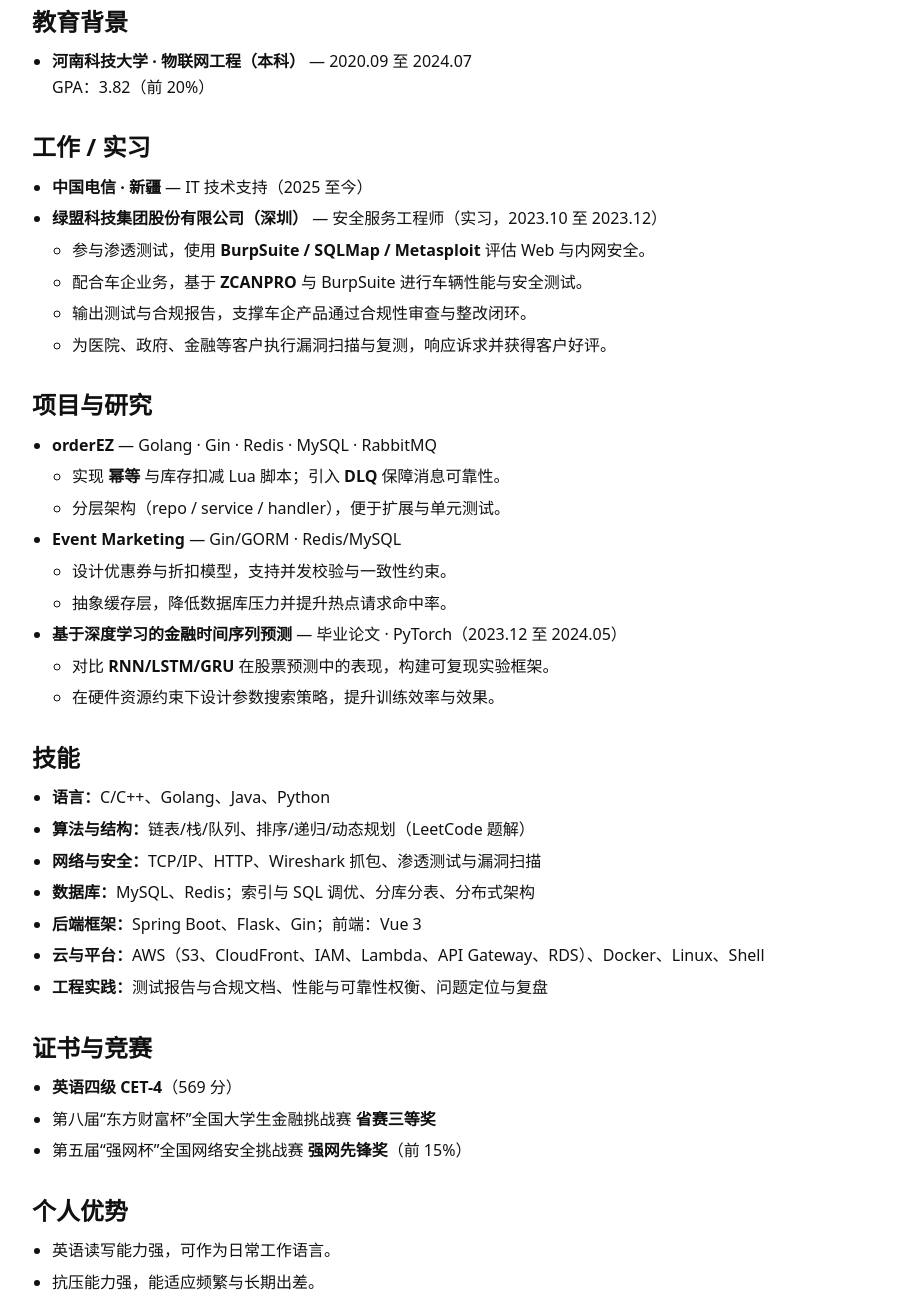
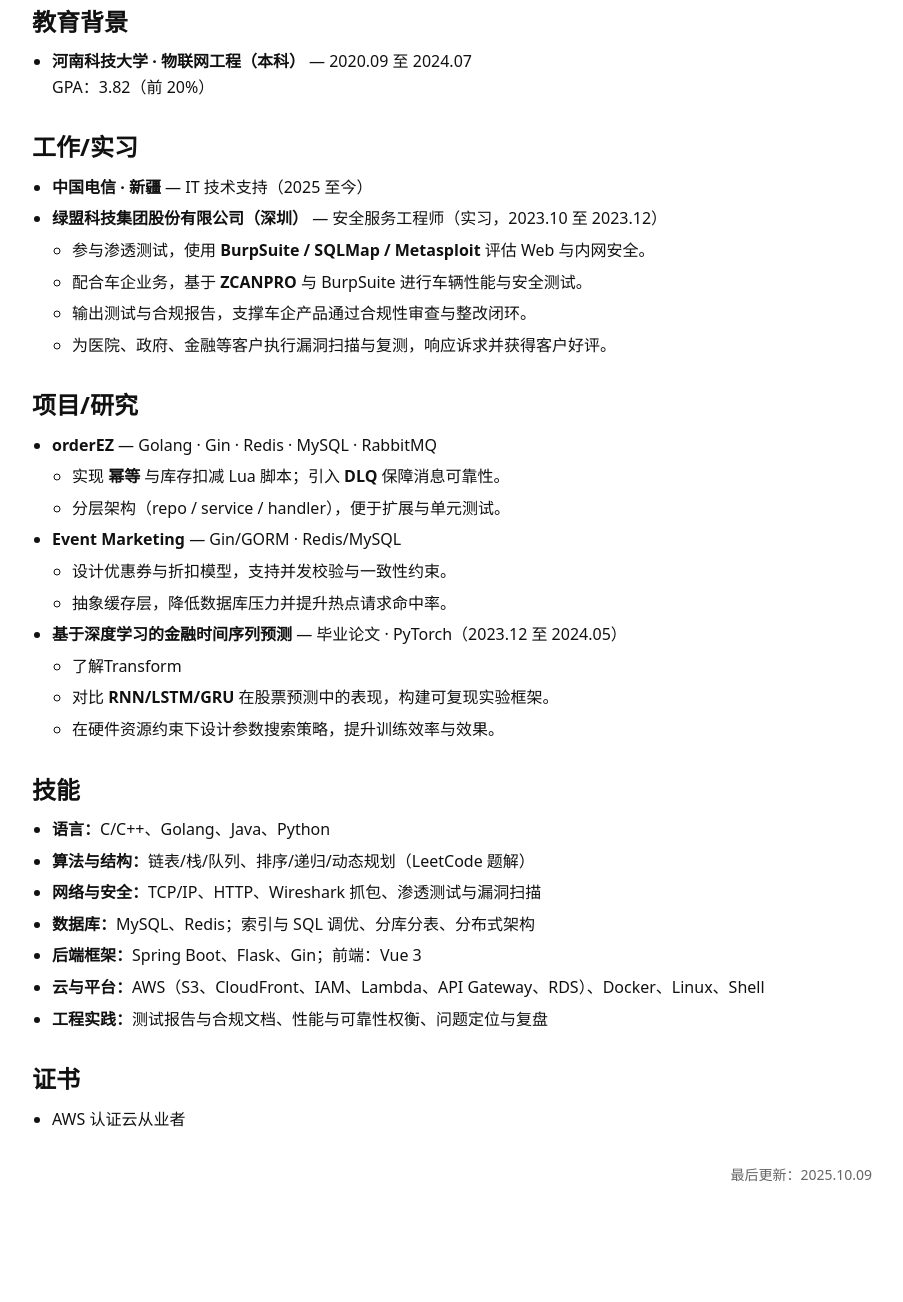
Before and after one commit to Apolonia-Vitali-Corleone/cv.whynotcloud.ltd, a plain HTML site: page site/cn/index.html in a window 1280 px wide. Shown: the part 378-1680 px from the top of the page, without its empty margins (188-1091 px from the left). After the commit the page ends 1605 px from the top, so only its background shows below. Drawn offline with Linux system fonts and the light colour scheme.

Commit message:
update
delete anything that i cannot fully understand

```diff
--- a/site/cn/index.html
+++ b/site/cn/index.html
@@ -21,7 +21,7 @@
             <span>安全 / 后端 / DevOps</span>
           </div>
           <div class="links">
-            <a href="tel:19838638832">198-3863-8832</a> ·
+            <a href="tel:+86-19838638832">198-3863-8832</a> ·
             <a href="mailto:3109158767@qq.com">3109158767@qq.com</a> ·
             <a href="https://github.com/Apolonia-Vitali-Corleone" rel="noopener" target="_blank">GitHub</a> ·
             <a href="/resume.pdf" rel="noopener" target="_blank">PDF</a>
@@ -54,7 +54,7 @@
       </section>
 
       <section>
-        <h2>工作 / 实习</h2>
+        <h2>工作/实习</h2>
         <ul>
           <li><b>中国电信 · 新疆</b> — IT 技术支持（2025 至今）</li>
           <li>
@@ -70,7 +70,7 @@
       </section>
 
       <section>
-        <h2>项目与研究</h2>
+        <h2>项目/研究</h2>
         <ul>
           <li>
             <b>orderEZ</b> — Golang · Gin · Redis · MySQL · RabbitMQ
@@ -89,6 +89,7 @@
           <li>
             <b>基于深度学习的金融时间序列预测</b> — 毕业论文 · PyTorch（2023.12 至 2024.05）
             <ul>
+			  <li>了解Transform</li>
               <li>对比 <b>RNN/LSTM/GRU</b> 在股票预测中的表现，构建可复现实验框架。</li>
               <li>在硬件资源约束下设计参数搜索策略，提升训练效率与效果。</li>
             </ul>
@@ -110,21 +111,12 @@
       </section>
 
       <section>
-        <h2>证书与竞赛</h2>
+        <h2>证书</h2>
         <ul>
-          <li><b>英语四级 CET-4</b>（569 分）</li>
-          <li>第八届“东方财富杯”全国大学生金融挑战赛 <b>省赛三等奖</b></li>
-          <li>第五届“强网杯”全国网络安全挑战赛 <b>强网先锋奖</b>（前 15%）</li>
+          <li>AWS 认证云从业者</li>
         </ul>
       </section>
 
-      <section>
-        <h2>个人优势</h2>
-        <ul>
-          <li>英语读写能力强，可作为日常工作语言。</li>
-          <li>抗压能力强，能适应频繁与长期出差。</li>
-        </ul>
-      </section>
     </main>
 
     <footer>
@@ -132,6 +124,6 @@
     </footer>
   </div>
 
-  <script defer src="app.js"></script>
+  <script defer src="./app.js"></script>
 </body>
 </html>
```
Also changed, not shown: 2 other files.
